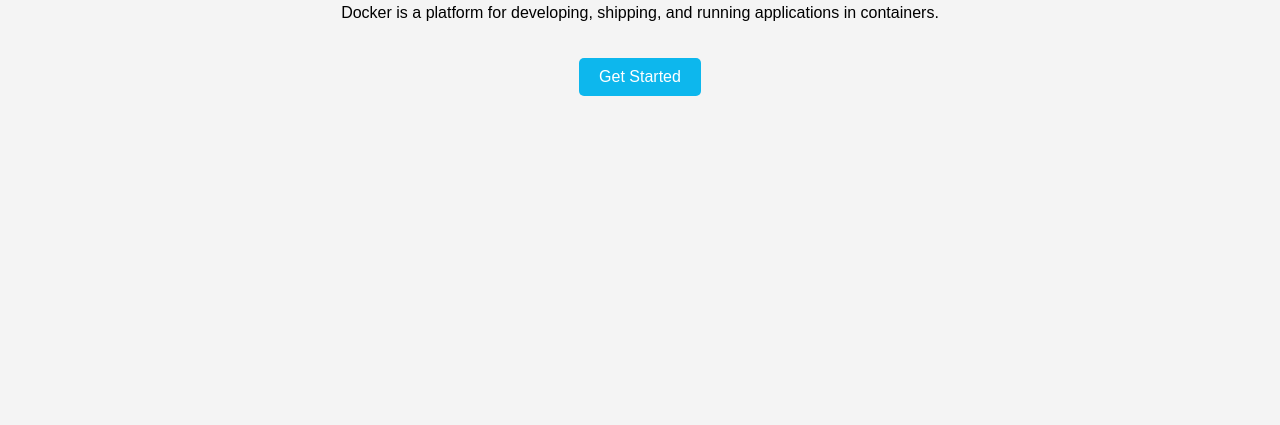
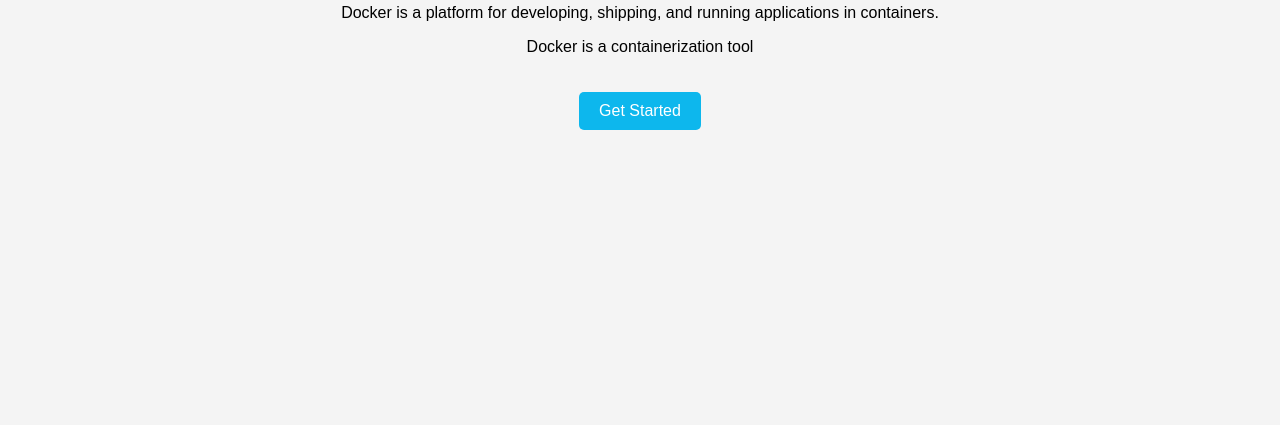
Before and after one commit to singhnirbhai/pipeline-httpd, a plain HTML site: page index.html in a window 1280 px wide. Shown: the part 375-800 px from the top of the page. Drawn offline with Linux system fonts and the light colour scheme.

Commit message:
Update index.html

```diff
--- a/index.html
+++ b/index.html
@@ -45,6 +45,7 @@
     <section class="content">
         <img src="https://www.docker.com/wp-content/uploads/2022/03/Moby-logo.png" alt="Docker Logo">
         <p>Docker is a platform for developing, shipping, and running applications in containers.</p>
+        <p>Docker is a containerization tool</p>
         <a href="https://www.docker.com/get-started" class="btn">Get Started</a>
     </section>
 </body>
```
